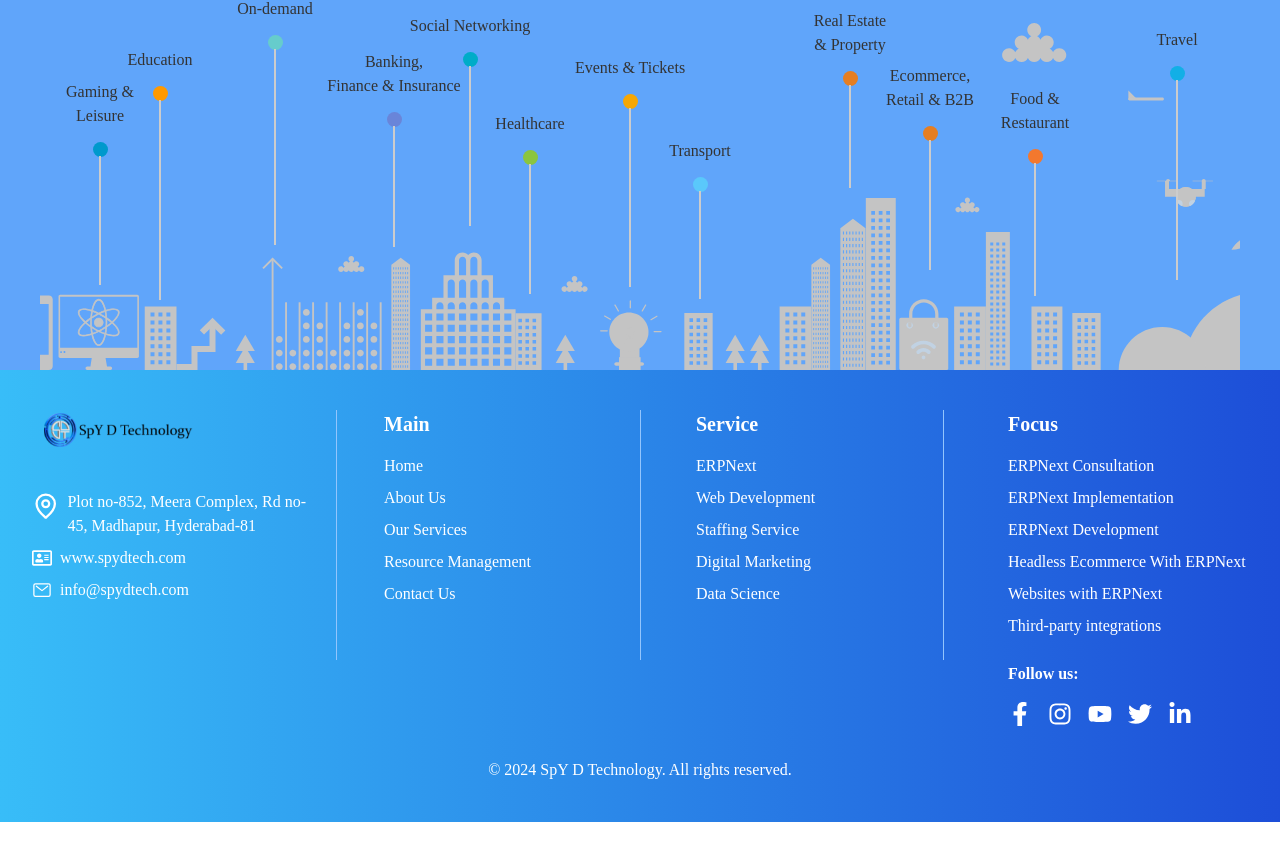
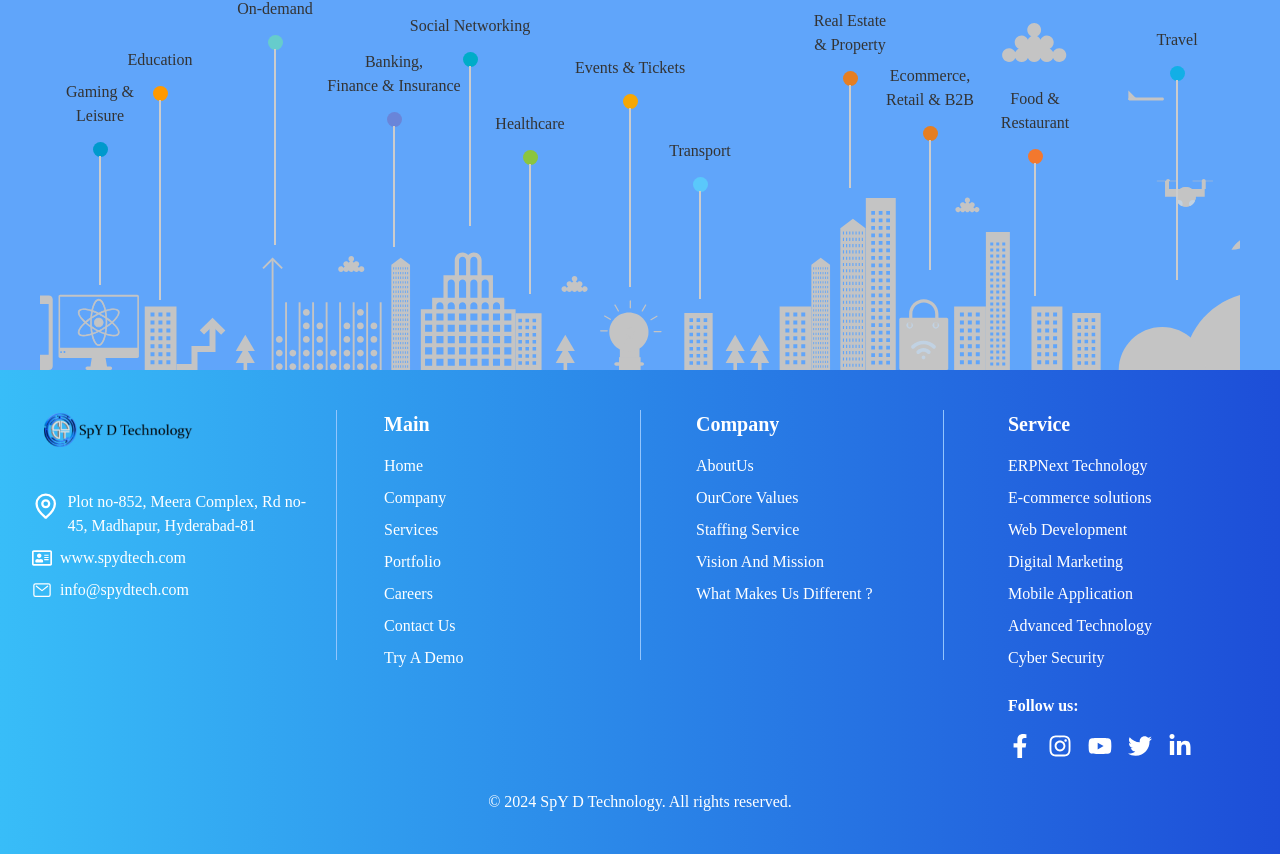
Before and after one commit to spydtech/Spyd-main, a React (Vite) app: page / in a window 1280 px wide. Shown: the part 3673-4527 px from the top of the page. Before the commit the page ends 4495 px from the top, so only its background shows below. Built offline with nearby package versions, Linux system fonts and the light colour scheme; a web font is replaced by a local one.

Commit message:
links and footer all updated

```diff
--- a/src/components/Footer.jsx
+++ b/src/components/Footer.jsx
@@ -73,28 +73,38 @@ const Footer = () => {
             <h2 className="text-xl font-bold mb-4 ">Main</h2>
             <ul className="space-y-2">
               <li>
-                <a href="#" className="hover:underline">
+                <a href="/" className="hover:underline">
                   Home
                 </a>
               </li>
               <li>
-                <a href="#" className="hover:underline">
-                  About Us
+                <a href="/" className="hover:underline">
+                  Company
                 </a>
               </li>
               <li>
-                <a href="#" className="hover:underline">
-                  Our Services
+                <a href="/" className="hover:underline">
+                  Services
                 </a>
               </li>
               <li>
-                <a href="#" className="hover:underline">
-                  Resource Management
+                <a href="/portfolio" className="hover:underline">
+                  Portfolio
                 </a>
               </li>
               <li>
-                <a href="#" className="hover:underline">
+                <a href="/careers" className="hover:underline">
+                  Careers
+                </a>
+              </li>
+              <li>
+                <a href="/contactus" className="hover:underline">
                   Contact Us
+                </a>
+              </li>
+              <li>
+                <a href="/tryademo" className="hover:underline">
+                  Try A Demo
                 </a>
               </li>
             </ul>
@@ -104,31 +114,31 @@ const Footer = () => {
           <div className="ml-10"
           data-aos="fade-up"
           >
-            <h2 className="text-xl font-bold mb-4">Service</h2>
+            <h2 className="text-xl font-bold mb-4">Company</h2>
             <ul className="space-y-2">
               <li>
-                <a href="#" className="hover:underline">
-                  ERPNext
+                <a href="/aboutus" className="hover:underline">
+                  AboutUs
                 </a>
               </li>
               <li>
-                <a href="#" className="hover:underline">
-                  Web Development
+                <a href="/ourcore-values" className="hover:underline">
+                  OurCore Values
                 </a>
               </li>
               <li>
-                <a href="#" className="hover:underline">
+                <a href="/staffingservices" className="hover:underline">
                   Staffing Service
                 </a>
               </li>
               <li>
-                <a href="#" className="hover:underline">
-                  Digital Marketing
+                <a href="/vision-and-mission" className="hover:underline">
+                  Vision And Mission
                 </a>
               </li>
               <li>
-                <a href="#" className="hover:underline">
-                  Data Science
+                <a href="/whatmakeus-different" className="hover:underline">
+                  What Makes Us Different ?
                 </a>
               </li>
             </ul>
@@ -138,55 +148,60 @@ const Footer = () => {
           <div className="ml-10"
           data-aos="fade-up"
           >
-            <h2 className="text-xl font-bold mb-4">Focus</h2>
+            <h2 className="text-xl font-bold mb-4">Service</h2>
             <ul className="space-y-2">
               <li>
-                <a href="#" className="hover:underline">
-                  ERPNext Consultation
+                <a href="/services/erp/services" className="hover:underline">
+                  ERPNext Technology
                 </a>
               </li>
               <li>
-                <a href="#" className="hover:underline">
-                  ERPNext Implementation
+                <a href="/service/ecommerce" className="hover:underline">
+                  E-commerce solutions
                 </a>
               </li>
               <li>
-                <a href="#" className="hover:underline">
-                  ERPNext Development
+                <a href="/services/frontend" className="hover:underline">
+                  Web Development
                 </a>
               </li>
               <li>
-                <a href="#" className="hover:underline">
-                  Headless Ecommerce With ERPNext
+                <a href="/services/digitalmarketing" className="hover:underline">
+                  Digital Marketing
                 </a>
               </li>
               <li>
-                <a href="#" className="hover:underline">
-                  Websites with ERPNext
+                <a href="/services/mobile" className="hover:underline">
+                  Mobile Application
                 </a>
               </li>
               <li>
-                <a href="#" className="hover:underline">
-                  Third-party integrations
+                <a href="/services/ai&ml" className="hover:underline">
+                  Advanced Technology
+                </a>
+              </li>
+              <li>
+                <a href="/services/cybersecurity" className="hover:underline">
+                  Cyber Security
                 </a>
               </li>
             </ul>
             <div className="mt-6">
               <h2 className="font-bold mb-2">Follow us:</h2>
               <div className="flex space-x-4 mt-4">
-              <a href="#" className="hover:text-gray-300 text-2xl">
+              <a href="https://www.facebook.com/people/SpY-D-Technology/100093011922221/" className="hover:text-gray-300 text-2xl">
                 <FaFacebookF />
               </a>
-              <a href="#" className="hover:text-gray-300 text-2xl">
+              <a href="https://www.instagram.com/spy_d_technology?igsh=OWhvaGJlZnFkMWkz" className="hover:text-gray-300 text-2xl">
                 <FaInstagram />
               </a>
-              <a href="#" className="hover:text-gray-300 text-2xl">
+              <a href="https://youtube.com/@spydtechnology?si=mFPne_3IMo3dWT50" className="hover:text-gray-300 text-2xl">
                 <FaYoutube />
               </a>
-              <a href="#" className="hover:text-gray-300 text-2xl">
+              <a href="/eslint.config.js" className="hover:text-gray-300 text-2xl">
                 <FaTwitter />
               </a>
-              <a href="#" className="hover:text-gray-300 text-2xl">
+              <a href="https://www.linkedin.com/company/spydtechnology/posts/?feedView=all" className="hover:text-gray-300 text-2xl">
                 <FaLinkedinIn />
               </a>
             </div>
--- a/src/components/microsoft/powerbi/PowerBi.jsx
+++ b/src/components/microsoft/powerbi/PowerBi.jsx
@@ -130,7 +130,7 @@ const PowerBi = () => {
   <p
    data-aos="fade-up"
   className="relative md:text-xl text-sm lg:w-4/6 lg:ml-24 text-center text-white ">
-  Unleashing the Power of Microsoft Dynamics CRM with SpY D Technology
+  Unleashing the Power of Microsoft PowerBi with SpY D Technology
   </p>
 
   </div>
--- a/src/components/microsoft/services/sections.jsx
+++ b/src/components/microsoft/services/sections.jsx
@@ -157,7 +157,7 @@ const Sections = () => {
         By keeping this information in a centralized system,
         business teams have access to the insights they need, the moment they need them.
         </p>
-        <Link to="/">
+        <Link to="/services/dynamics-crm">
         <button className=" lg:mt-10 bg-gradient-to-r from-[#38bdf8] to-blue-700 text-sm md:text-lg py-1 px-2 text-white md:py-3 md:px-6 rounded hover:bg-blue-700 transition duration-300">
           Read More
         </button></Link>
@@ -179,7 +179,7 @@ const Sections = () => {
         There are various implementations of .NET. Each implementation allows
         .NET code to execute in different places—Linux, macOS, Windows, iOS, Android, and many more.
         </p>
-        <Link to="/">
+        <Link to="/services/dotnet">
         <button className=" lg:mt-10 bg-gradient-to-r from-[#38bdf8] to-blue-700 text-sm md:text-lg text-white py-1 px-2 md:py-3 md:px-6 rounded hover:bg-blue-700 transition duration-300">
           Read More
         </button>
@@ -217,7 +217,7 @@ const Sections = () => {
         rich visualizations, and advanced analytics,
          empowering you to drive strategic initiatives and stay ahead of the competition.
         </p>
-        <Link to="/">
+        <Link to="/services/powerbi">
         <button className=" lg:mt-10 bg-gradient-to-r from-[#38bdf8] to-blue-700 text-sm md:text-lg py-1 px-2 text-white md:py-3 md:px-6 rounded hover:bg-blue-700 transition duration-300">
           Read More
         </button></Link>
```
